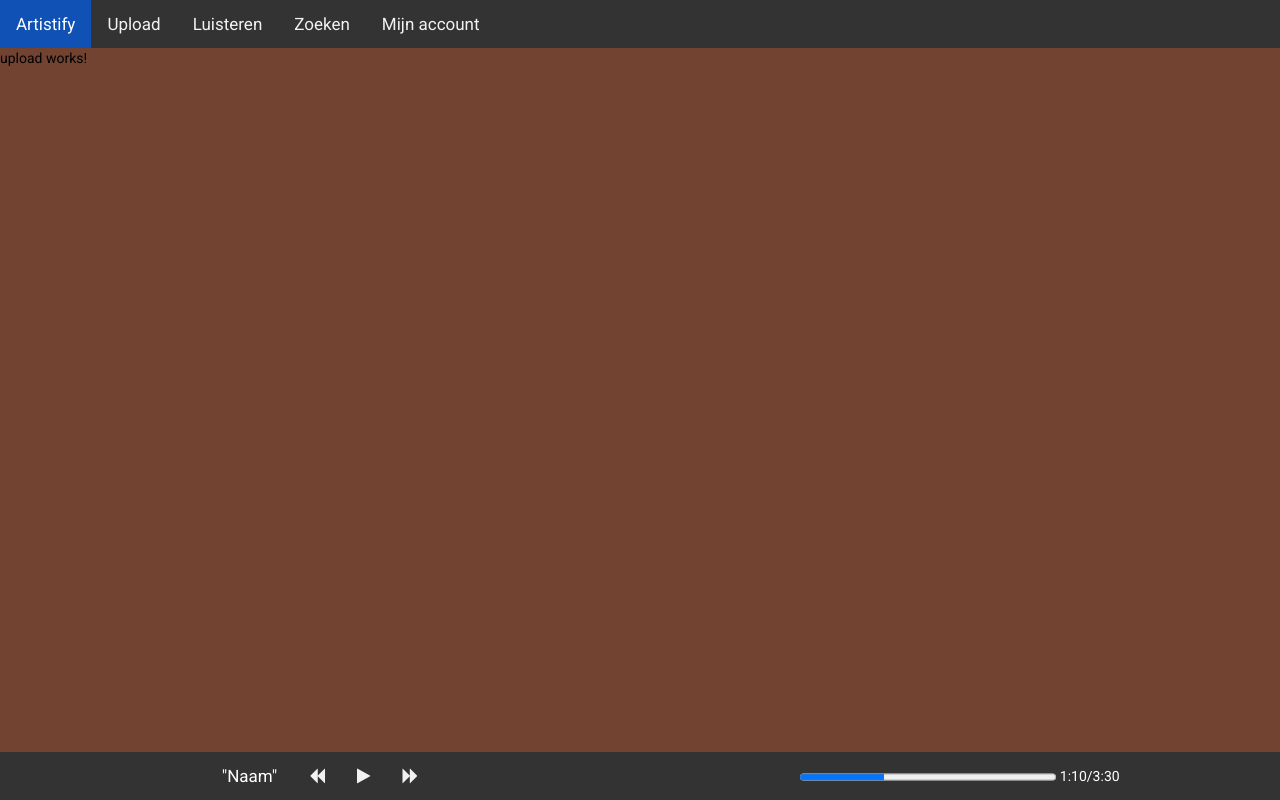
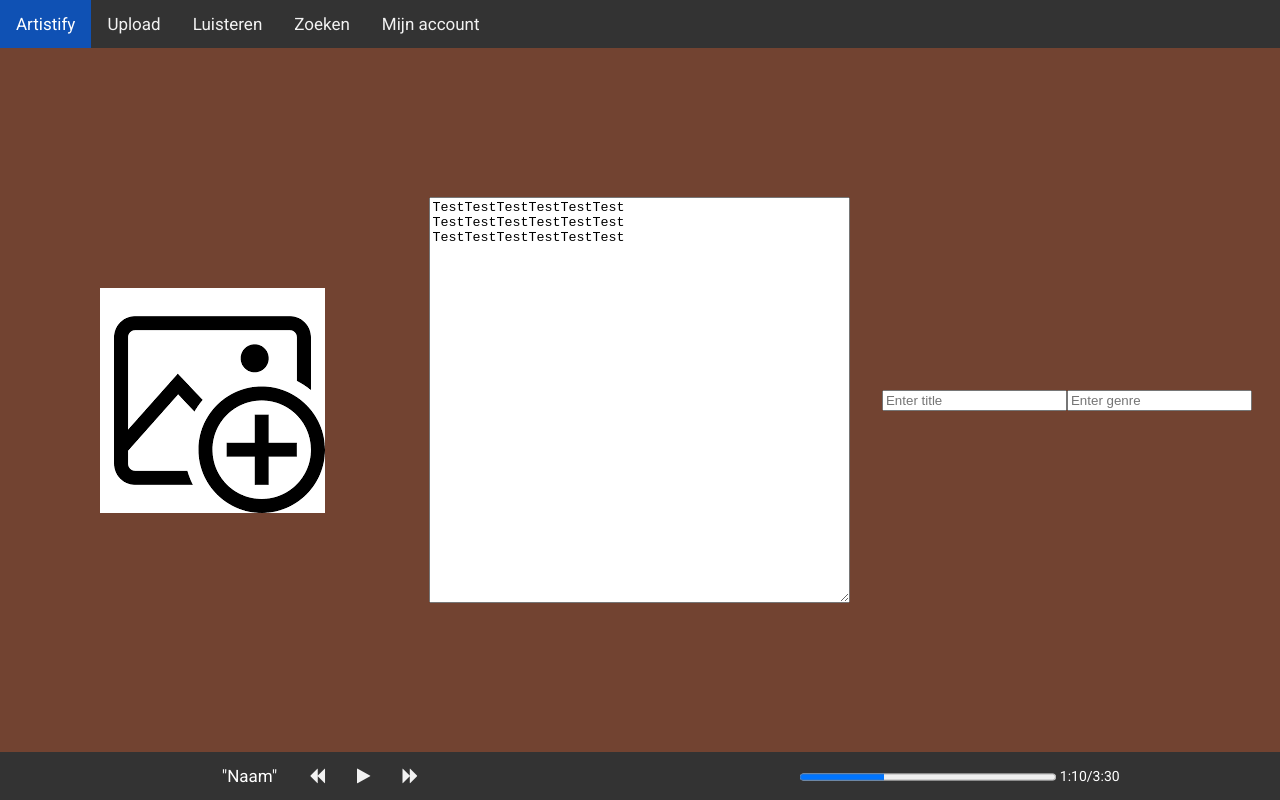
Before and after one commit to JosDJ/Project-2.4, an Angular app in the folder frontend/: page /upload in a window 1280 px wide. Built offline with nearby package versions, Linux system fonts and the light colour scheme.

Commit message:
uploadpage

```diff
--- a/frontend/src/app/mainscreen/mainscreen.module.ts
+++ b/frontend/src/app/mainscreen/mainscreen.module.ts
@@ -5,7 +5,7 @@ import { UploadComponent } from './upload/upload.component';
 import { LuisterenComponent } from './luisteren/luisteren.component';
 import { ZoekenComponent } from './zoeken/zoeken.component';
 import { MijnaccountComponent } from './mijnaccount/mijnaccount.component';
-
+import { MatGridListModule } from '@angular/material/grid-list';
 
 @NgModule({
   declarations: [
@@ -20,7 +20,8 @@ import { MijnaccountComponent } from './mijnaccount/mijnaccount.component';
     UploadComponent
   ],
   imports: [
-    CommonModule
+    CommonModule,
+    MatGridListModule
   ]
 })
 export class MainscreenModule { }
--- a/frontend/src/app/mainscreen/upload/upload.component.css
+++ b/frontend/src/app/mainscreen/upload/upload.component.css
@@ -0,0 +1,11 @@
+.tile1 {
+    position: center;
+}
+
+.mygridlist {
+    height: 100%;
+}
+
+textarea {
+    height: 50vh;
+}
--- a/frontend/src/app/mainscreen/upload/upload.component.html
+++ b/frontend/src/app/mainscreen/upload/upload.component.html
@@ -1 +1,20 @@
-<p>upload works!</p>
+
+<mat-grid-list cols="15" class="mygridlist" rowHeight="fit">
+    <mat-grid-tile class="tile1" colspan="5">
+        <img class="addimage" src="assets/addimage.png">
+    </mat-grid-tile>
+    <mat-grid-tile class="tile1" colspan="5">
+        <textarea rows="4" cols="50">
+TestTestTestTestTestTest
+TestTestTestTestTestTest
+TestTestTestTestTestTest
+            </textarea>
+    </mat-grid-tile>
+    <mat-grid-tile class="tile1" colspan="5">
+        <div class="container">
+            <input type="titel" placeholder="Enter title" required>
+
+            <input type="genre" placeholder="Enter genre" required>
+        </div>
+    </mat-grid-tile>
+</mat-grid-list>
```
Also changed, not shown: frontend/src/assets/addimage.png (added).
